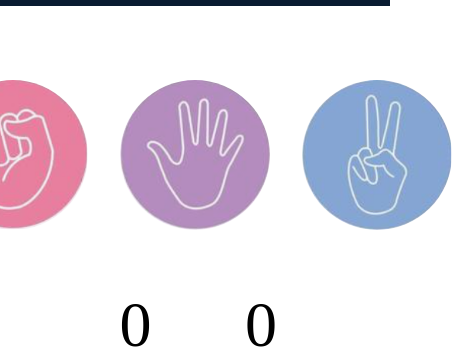
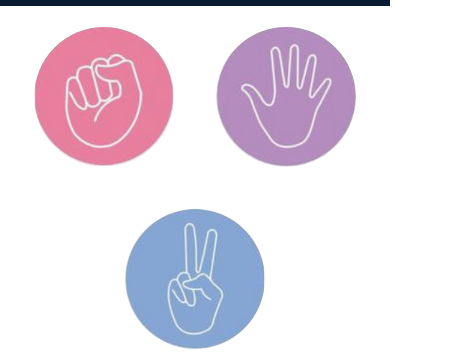
Before and after one commit to prakhar-001/rock-paper-scissor-game, a plain HTML site: page index.html in a window 390 px wide. Shown: the part 74-430 px from the top of the page, 452 px wide, since content can reach past the window. Drawn offline with Linux system fonts and the light colour scheme.

Commit message:
css responsive update

```diff
--- a/style.css
+++ b/style.css
@@ -64,3 +64,26 @@ img{
     padding: 1.2rem;
     border-radius: 1rem;
 }
+@media (max-width : 600px) {
+    .choices{
+        flex-wrap: wrap;
+        margin-top: 1rem;
+    }
+    .choice{
+        height: 150px;
+        width: 150px;
+    }
+    img{
+        height: 140px;
+        width: 140px;
+    }
+    .choice:hover{
+        /* opacity: 60%; */
+        background-color: black;
+    }
+    .score-board{
+        margin-top: 1rem;
+        font-size: 1rem;
+
+    }
+}
```
